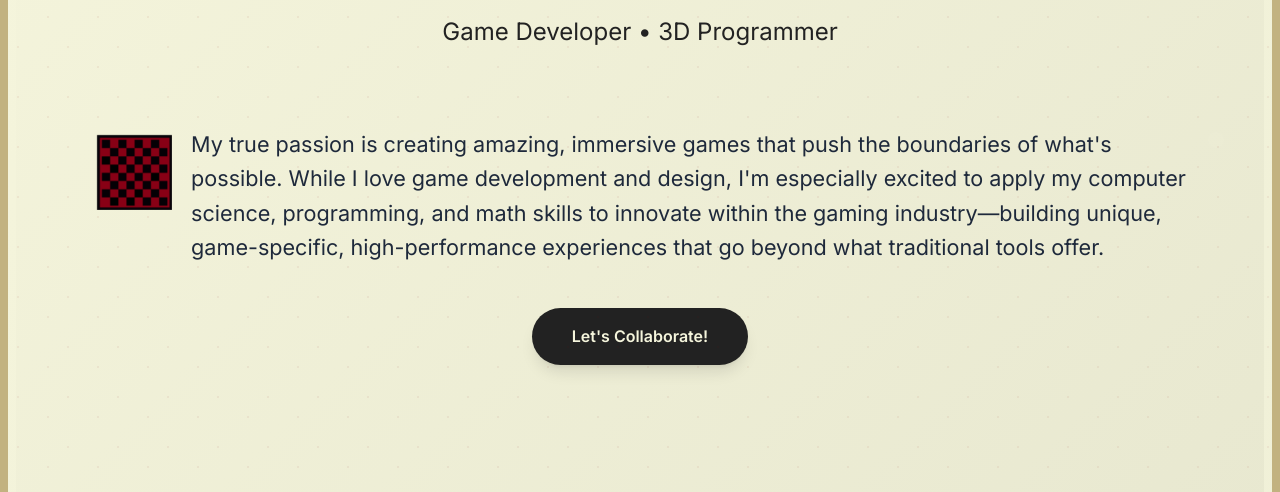
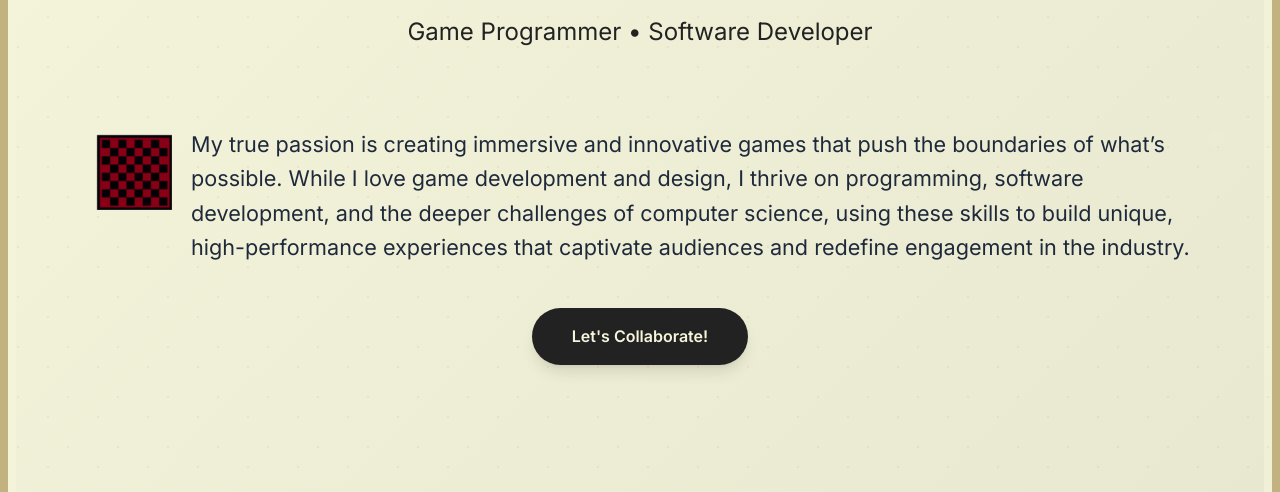
Before and after one commit to NimaKhh/NimaKhh.github.io, a plain HTML site: page index.html in a window 1280 px wide. Shown: the part 308-800 px from the top of the page. Drawn offline with Linux system fonts and the light colour scheme; a web font is replaced by a local one.

Commit message:
Update index.html

```diff
--- a/index.html
+++ b/index.html
@@ -1157,10 +1157,10 @@
             <section id="home" class="hero">
                 <div class="hero-content" style="margin-top: -60px;">
                     <h1 style="margin-top: 3.5rem;">NIMA KHALOOZADEH</h1>
-                    <p class="subtitle">Game Developer • 3D Programmer</p>
+                    <p class="subtitle">Game Programmer • Software Developer</p>
                     <div style="display: flex; align-items: flex-start; gap: 0.7rem;">
                         <img src="redblackchess.png" alt="Chessboard" style="width: 75px; height: 75px; object-fit: cover; margin-top: 4.7rem; margin-right: 0.5rem; margin-left: 0.5rem; animation: fadeInUp 1s ease 0.3s both;">
-                        <p style="text-align: left; max-width: 1000px; margin: 4.2rem 0 1.5rem 0; font-size: 1.35rem; animation: fadeInUp 1s ease 0.3s both;">My true passion is creating amazing, immersive games that push the boundaries of what's possible. While I love game development and design, I'm especially excited to apply my computer science, programming, and math skills to innovate within the gaming industry—building unique, game-specific, high-performance experiences that go beyond what traditional tools offer.</p>
+                        <p style="text-align: left; max-width: 1000px; margin: 4.2rem 0 1.5rem 0; font-size: 1.35rem; animation: fadeInUp 1s ease 0.3s both;">My true passion is creating immersive and innovative games that push the boundaries of what’s possible. While I love game development and design, I thrive on programming, software development, and the deeper challenges of computer science, using these skills to build unique, high-performance experiences that captivate audiences and redefine engagement in the industry.</p>
                     </div>
                     <a href="#contact" class="cta-button" style="margin-top: 1.2rem; display: inline-block;">Let's Collaborate!</a>
                 </div>
```
